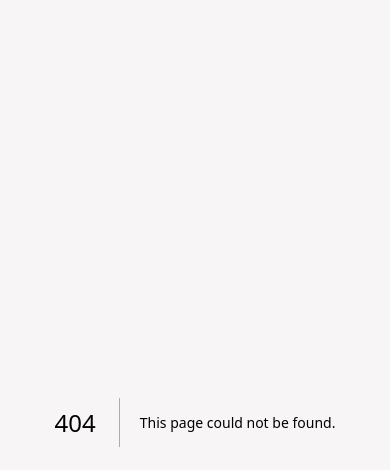
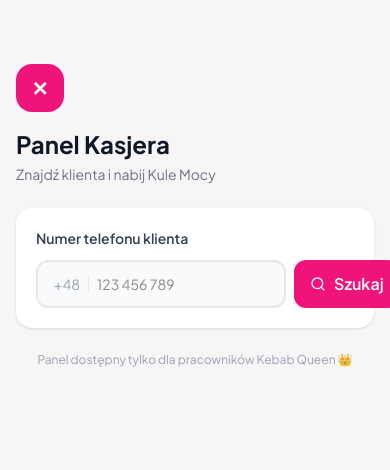
Before and after one commit to MeMatt-OvOvOvOvO/kebab-queen, a Next.js app: page /admin in a window 390 px wide. Before the commit this address had no page. Shown: the top 470 px of the page. Built offline with nearby package versions, Linux system fonts and the light colour scheme.

Commit message:
feat(admin): add staff panel for adding loyalty points
- feat(admin): /admin page — search customer by phone, add points with description
- feat(api): GET /api/admin/find-user — look up user by phone number

```diff
--- /dev/null
+++ b/app/admin/page.tsx
@@ -0,0 +1,212 @@
+"use client";
+
+import { useState } from "react";
+import { useForm } from "react-hook-form";
+import { Search, Plus, CheckCircle, AlertCircle, Star } from "lucide-react";
+import apiClient from "@/lib/apiClient";
+
+type FoundUser = { id: string; phone: string; name: string | null; balance: number; tier: number };
+type PointsForm = { amount: number; description: string };
+
+function tierLabel(tier: number) {
+  if (tier >= 4) return "Diamentowa Królowa";
+  if (tier === 3) return "Złota Elita";
+  if (tier === 2) return "Srebrna Gwardia";
+  return "Brązowa Adeptka";
+}
+
+export default function AdminPage() {
+  const [phone, setPhone] = useState("");
+  const [searching, setSearching] = useState(false);
+  const [foundUser, setFoundUser] = useState<FoundUser | null>(null);
+  const [searchError, setSearchError] = useState("");
+  const [result, setResult] = useState<{ earned: number; multiplier: number } | null>(null);
+
+  const { register, handleSubmit, reset, formState: { errors, isSubmitting } } = useForm<PointsForm>({
+    defaultValues: { amount: 0, description: "Zakup" },
+  });
+
+  const handleSearch = async () => {
+    if (phone.replace(/\D/g, "").length < 9) {
+      setSearchError("Podaj poprawny numer (min. 9 cyfr)");
+      return;
+    }
+    setSearching(true);
+    setSearchError("");
+    setFoundUser(null);
+    setResult(null);
+    try {
+      const { data } = await apiClient.get<FoundUser>(`/admin/find-user?phone=${phone.replace(/\s/g, "")}`);
+      setFoundUser(data);
+    } catch (err: unknown) {
+      setSearchError(err instanceof Error ? err.message : "Nie znaleziono użytkownika");
+    } finally {
+      setSearching(false);
+    }
+  };
+
+  const onAddPoints = async (values: PointsForm) => {
+    if (!foundUser) return;
+    try {
+      const { data } = await apiClient.post<{ earned: number; multiplier: number }>("/transactions", {
+        userId: foundUser.id,
+        points: Number(values.amount),
+        description: values.description || "Zakup",
+      });
+      setResult(data);
+      setFoundUser({ ...foundUser, balance: foundUser.balance + data.earned });
+      reset({ amount: 0, description: "Zakup" });
+    } catch (err: unknown) {
+      alert(err instanceof Error ? err.message : "Błąd przy dodawaniu punktów");
+    }
+  };
+
+  return (
+    <div className="min-h-screen flex items-start justify-center pt-16 px-4" style={{ background: "#F8F5F7" }}>
+      <div className="w-full max-w-md flex flex-col gap-6">
+
+        {/* Nagłówek */}
+        <div>
+          <div
+            className="w-12 h-12 rounded-2xl flex items-center justify-center mb-4"
+            style={{ background: "#F0147A" }}
+          >
+            <span className="text-white text-xl font-bold">✕</span>
+          </div>
+          <h1 className="text-2xl font-bold text-gray-900">Panel Kasjera</h1>
+          <p className="text-gray-500 text-sm mt-1">Znajdź klienta i nabij Kule Mocy</p>
+        </div>
+
+        {/* Wyszukiwarka */}
+        <div className="bg-white rounded-2xl p-5 shadow-sm flex flex-col gap-3">
+          <label className="text-sm font-semibold text-gray-700">Numer telefonu klienta</label>
+          <div className="flex gap-2">
+            <div
+              className="flex-1 flex items-center gap-2 px-4 py-3 bg-gray-50 rounded-xl border-2 transition-colors"
+              style={{ borderColor: searchError ? "#F0147A" : "#E5E7EB" }}
+            >
+              <span className="text-gray-400 text-sm shrink-0">+48</span>
+              <div className="w-px h-4 bg-gray-200" />
+              <input
+                type="tel"
+                inputMode="numeric"
+                placeholder="123 456 789"
+                value={phone}
+                onChange={(e) => { setPhone(e.target.value); setSearchError(""); }}
+                onKeyDown={(e) => e.key === "Enter" && handleSearch()}
+                className="flex-1 outline-none text-sm bg-transparent"
+              />
+            </div>
+            <button
+              onClick={handleSearch}
+              disabled={searching}
+              className="px-4 py-3 rounded-xl text-white font-semibold flex items-center gap-2 transition-opacity disabled:opacity-60"
+              style={{ background: "#F0147A" }}
+            >
+              <Search size={16} />
+              {searching ? "…" : "Szukaj"}
+            </button>
+          </div>
+          {searchError && (
+            <p className="text-sm flex items-center gap-1" style={{ color: "#F0147A" }}>
+              <AlertCircle size={14} /> {searchError}
+            </p>
+          )}
+        </div>
+
+        {/* Znaleziony klient */}
+        {foundUser && (
+          <>
+            <div className="bg-white rounded-2xl p-5 shadow-sm flex items-center gap-4">
+              <div
+                className="w-12 h-12 rounded-full flex items-center justify-center shrink-0"
+                style={{ background: "#FADADF" }}
+              >
+                <span className="text-lg font-bold" style={{ color: "#F0147A" }}>
+                  {(foundUser.name ?? foundUser.phone).charAt(0).toUpperCase()}
+                </span>
+              </div>
+              <div className="flex-1 min-w-0">
+                <p className="font-bold text-gray-900">{foundUser.name ?? foundUser.phone}</p>
+                <p className="text-xs text-gray-500">{tierLabel(foundUser.tier)}</p>
+              </div>
+              <div className="text-right shrink-0">
+                <p className="font-bold text-lg" style={{ color: "#B8860B" }}>
+                  {foundUser.balance.toLocaleString("pl-PL")}
+                </p>
+                <p className="text-xs text-gray-400">Kul Mocy</p>
+              </div>
+            </div>
+
+            {/* Formularz punktów */}
+            <form onSubmit={handleSubmit(onAddPoints)} className="bg-white rounded-2xl p-5 shadow-sm flex flex-col gap-4">
+              <h3 className="font-bold text-gray-900">Dodaj Kule Mocy</h3>
+
+              <div className="flex flex-col gap-1.5">
+                <label className="text-sm font-medium text-gray-700">Liczba punktów</label>
+                <input
+                  type="number"
+                  min={1}
+                  placeholder="np. 50"
+                  className="px-4 py-3 rounded-xl border-2 border-gray-200 text-base outline-none focus:border-pink-400 transition-colors"
+                  {...register("amount", {
+                    required: "Podaj liczbę punktów",
+                    min: { value: 1, message: "Minimum 1 punkt" },
+                  })}
+                />
+                {errors.amount && (
+                  <p className="text-xs" style={{ color: "#F0147A" }}>{errors.amount.message}</p>
+                )}
+              </div>
+
+              <div className="flex flex-col gap-1.5">
+                <label className="text-sm font-medium text-gray-700">Opis (opcjonalnie)</label>
+                <input
+                  type="text"
+                  placeholder="np. Kebab klasyczny"
+                  className="px-4 py-3 rounded-xl border-2 border-gray-200 text-base outline-none focus:border-pink-400 transition-colors"
+                  {...register("description")}
+                />
+              </div>
+
+              <button
+                type="submit"
+                disabled={isSubmitting}
+                className="w-full py-3.5 rounded-xl text-white font-bold flex items-center justify-center gap-2 transition-opacity disabled:opacity-60"
+                style={{ background: "linear-gradient(135deg, #F0147A 0%, #C4006A 100%)" }}
+              >
+                <Plus size={18} />
+                {isSubmitting ? "Dodawanie…" : "Nabij punkty"}
+              </button>
+            </form>
+          </>
+        )}
+
+        {/* Sukces */}
+        {result && (
+          <div
+            className="rounded-2xl p-5 flex items-center gap-4"
+            style={{ background: "#F0FFF4", border: "1.5px solid #86EFAC" }}
+          >
+            <CheckCircle size={28} className="text-green-500 shrink-0" />
+            <div>
+              <p className="font-bold text-green-800">Punkty nabite!</p>
+              <p className="text-sm text-green-700">
+                +{result.earned} Kul Mocy
+                {result.multiplier > 1 && (
+                  <span className="ml-1 font-bold">
+                    (×{result.multiplier} Happy Hours! 🎉)
+                  </span>
+                )}
+              </p>
+            </div>
+          </div>
+        )}
+
+        <p className="text-center text-xs text-gray-400 pb-8">
+          Panel dostępny tylko dla pracowników Kebab Queen 👑
+        </p>
+      </div>
+    </div>
+  );
+}
--- /dev/null
+++ b/app/api/admin/find-user/route.ts
@@ -0,0 +1,33 @@
+import { NextRequest, NextResponse } from "next/server";
+import { prisma } from "@/lib/db";
+
+// GET /api/admin/find-user?phone=123456789
+export async function GET(request: NextRequest) {
+  const phone = request.nextUrl.searchParams.get("phone")?.replace(/\s/g, "");
+
+  if (!phone || phone.length < 9) {
+    return NextResponse.json({ error: "Podaj numer telefonu" }, { status: 400 });
+  }
+
+  try {
+    const user = await prisma.user.findUnique({
+      where: { phone },
+      include: { loyaltyAccount: true },
+    });
+
+    if (!user) {
+      return NextResponse.json({ error: "Nie znaleziono użytkownika" }, { status: 404 });
+    }
+
+    return NextResponse.json({
+      id: user.id,
+      phone: user.phone,
+      name: user.name,
+      balance: user.loyaltyAccount?.balance ?? 0,
+      tier: user.loyaltyAccount?.tier ?? 1,
+    });
+  } catch (err) {
+    console.error("[GET /api/admin/find-user]", err);
+    return NextResponse.json({ error: "Błąd serwera" }, { status: 500 });
+  }
+}
```
